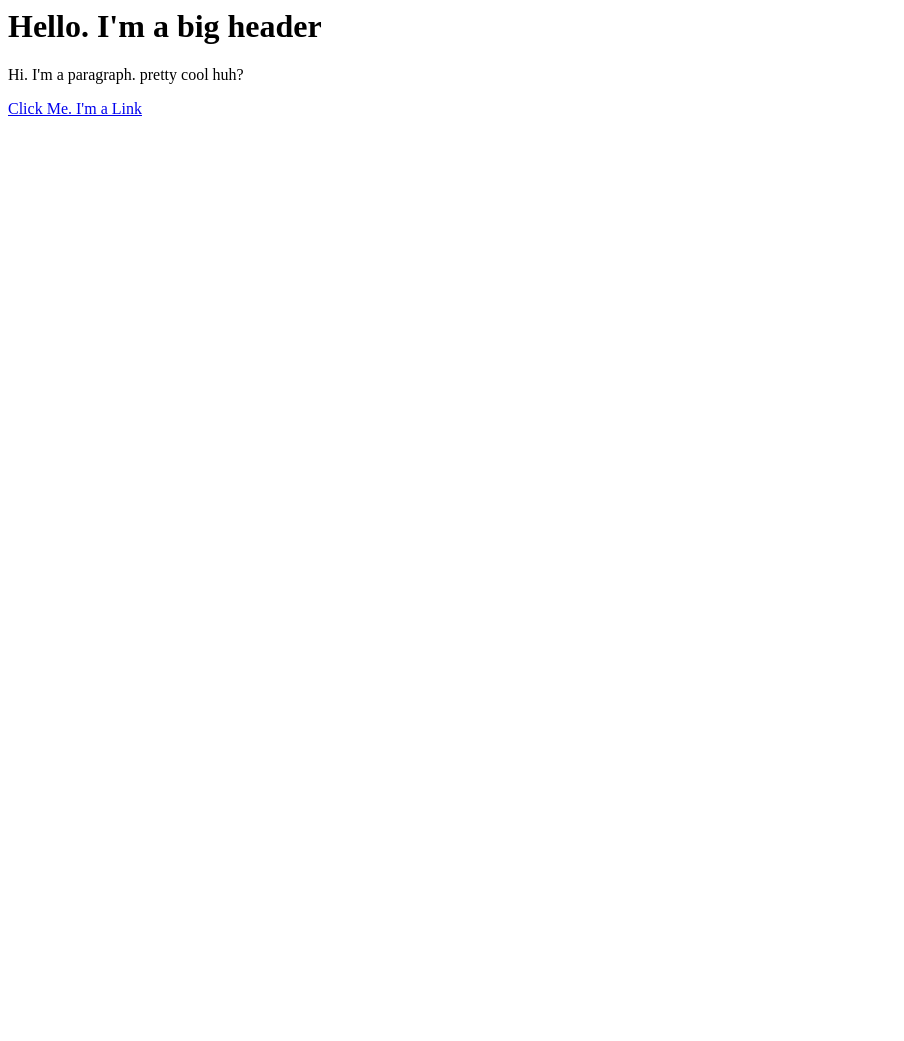
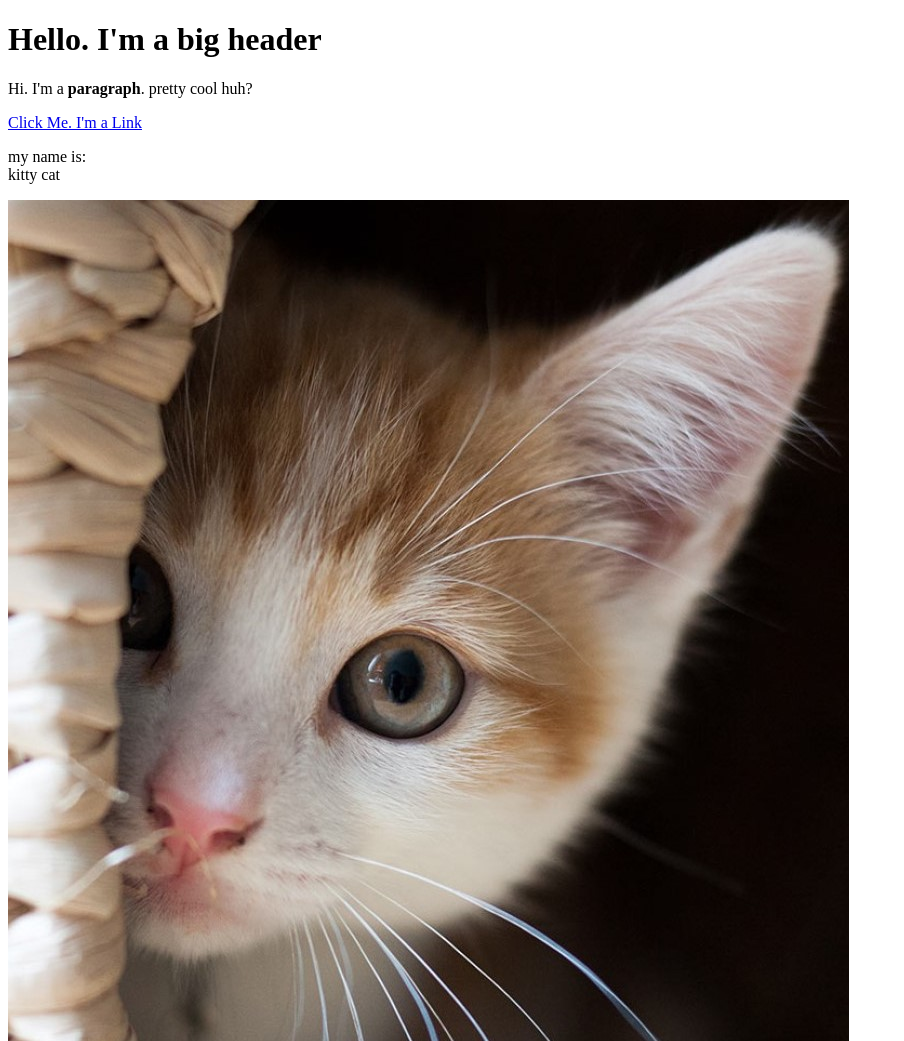
Before and after one commit to sdgman/cartoon-hero, a plain HTML site: page test.html in a window 1280 px wide. Shown: the whole page, without its empty margins (0-904 px from the left). Before the commit the page ends 800 px from the top, so only its background shows below. Drawn offline with Linux system fonts and the light colour scheme.

Commit message:
added a cat and some other elements

```diff
--- a/test.html
+++ b/test.html
@@ -1,3 +1,14 @@
-<h1>Hello. I'm a big header</h1>
-<p>Hi. I'm a paragraph. pretty cool huh?</p>
-<a href="https://www.google.com" target="_blank" title="Let's go to google">Click Me. I'm a Link</a>
+<!DOCTYPE html>
+<html>
+	<head>
+
+	</head>
+	<body>
+		<h1>Hello. I'm a big header</h1>
+		<p>Hi. I'm a <b>paragraph</b>. pretty cool huh?</p>
+		<a href="https://www.google.com" target="_blank" title="Let's go to google">Click Me. I'm a Link</a>
+		<p>my name is:<br>
+		kitty cat</p>
+		<img src="img/cat.jpg">
+	</body>
+</html>
```
Also changed, not shown: img/cat.jpg (added).
